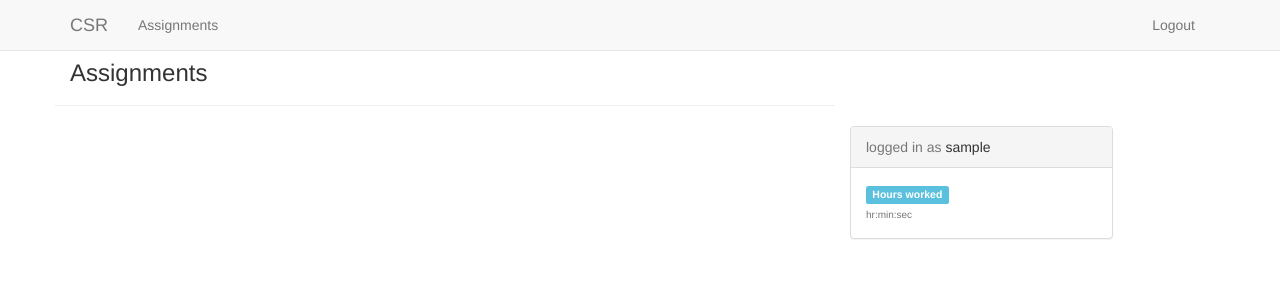
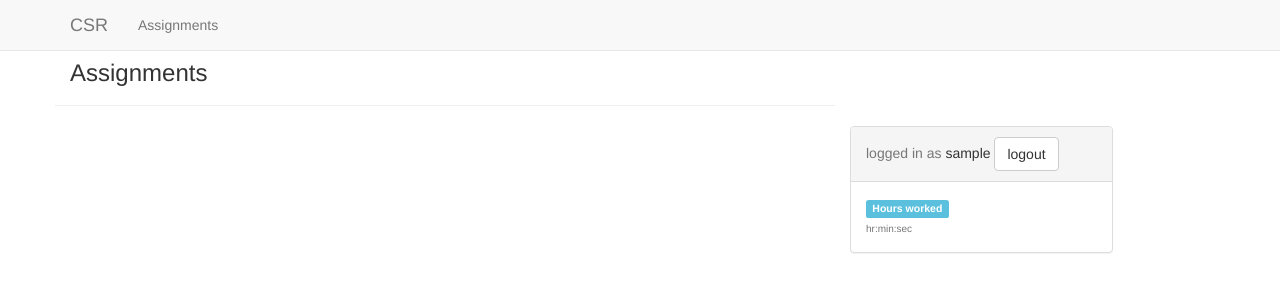
Before and after one commit to whitemike889/csr, a Django app: page /menus/ in a window 1280 px wide. Shown: the top 300 px of the page. Run offline with Django 3.2, Linux system fonts and the light colour scheme; the visitor is signed in with stand-in values (Sample User, id 1); data that the repository does not hold is empty; parts of the project's set-up code (start-up, migrations or seed data) failed here and were passed over; some libraries are stand-ins or nearby versions.

```diff
--- a/data/templates/data/includes/info.html
+++ b/data/templates/data/includes/info.html
@@ -2,6 +2,7 @@
     <div class="panel panel-default">
         <div class="panel-heading">
             <span class="text-muted">logged in as</span> {{ user.username }}
+            <a href="{% url 'data:logout' %}" class="btn btn-default">logout</a>
         </div>
         <div class="panel-body">
             <div class="row">
--- a/templates/includes/topnav.html
+++ b/templates/includes/topnav.html
@@ -7,11 +7,6 @@
             <ul class="nav navbar-nav">
                 <li><a href="{% url 'data:menus' %}">Assignments</a></li>
             </ul>
-            {% if user.is_authenticated %}
-            <ul class="nav navbar-nav" style="float:right;">
-                <li><a href="/logout/">Logout</a></li>
-            </ul>
-            {% endif %}
         </div><!--/ .nav-collapse -->
     </div>
 </nav>
```
Also changed, not shown: data/templates/data/menu_entry.html (+10 -2 lines).
